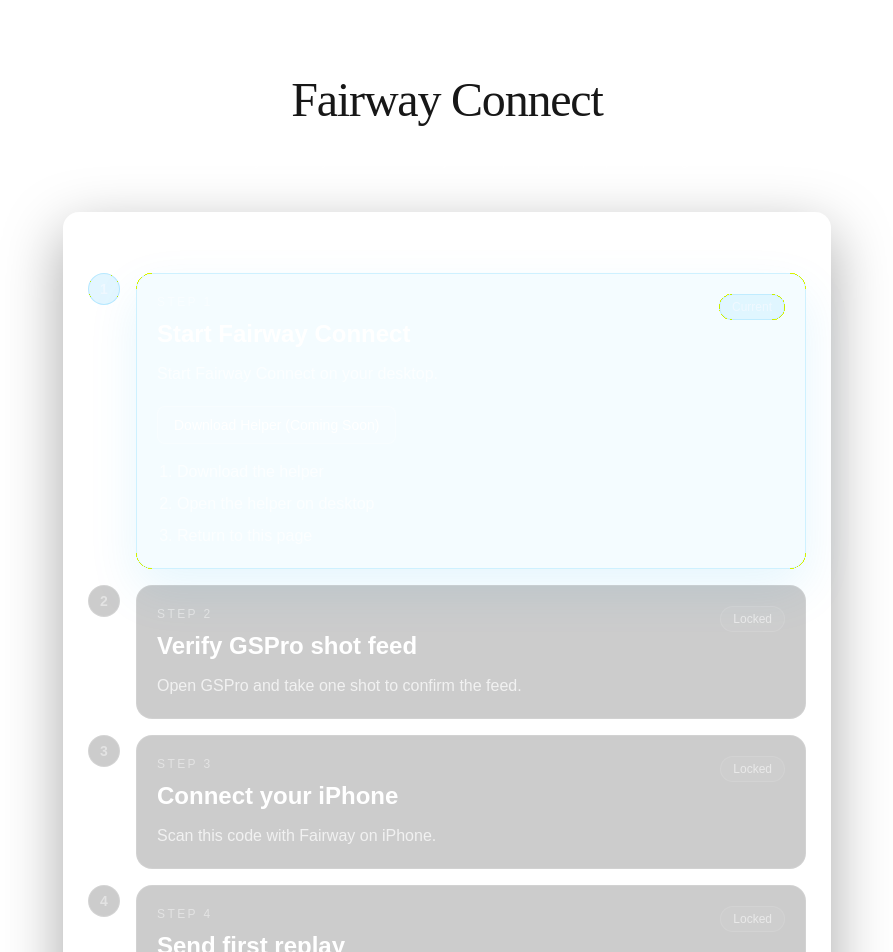
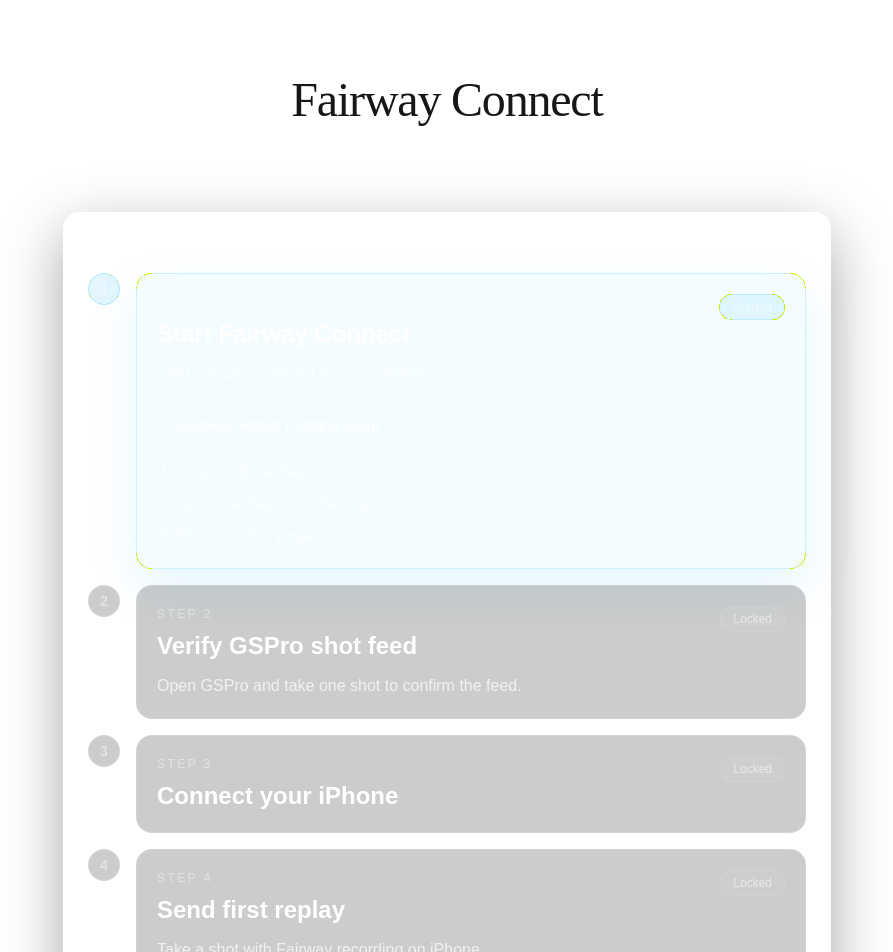
Before and after one commit to jamespoots/fairway-site, a Next.js app: page /connect in a window 1280 px wide. Shown: the top 952 px of the page, without its empty margins (193-1086 px from the left). Built offline with nearby package versions, Linux system fonts and the light colour scheme; no server answers.

Commit message:
copy: remove redundant step 3 body text

```diff
--- a/app/connect/page.tsx
+++ b/app/connect/page.tsx
@@ -225,7 +225,7 @@ function StepCard({
 }: {
   stepNumber: number;
   title: string;
-  copy: string;
+  copy?: string;
   status: LadderStepStatus;
   isLast: boolean;
   children?: ReactNode;
@@ -267,7 +267,7 @@ function StepCard({
           <div>
             <p className="text-xs uppercase tracking-[0.2em] text-white/45">Step {stepNumber}</p>
             <h2 className="mt-2 text-2xl font-semibold text-white">{title}</h2>
-            <p className="mt-3 max-w-2xl text-white/72">{copy}</p>
+            {copy ? <p className="mt-3 max-w-2xl text-white/72">{copy}</p> : null}
           </div>
 
           <span className={`inline-flex rounded-full px-3 py-1 text-xs font-medium ${badgeClassName}`}>
@@ -494,7 +494,7 @@ export default function ConnectPage() {
       : "Open GSPro and take one shot to confirm the feed.";
   const iphoneStepCopy = iphoneConnected
     ? "iPhone connected"
-    : "Scan this code with Fairway on iPhone.";
+    : undefined;
   const replayStepCopy = replayReceived
     ? "First replay received"
     : "Take a shot with Fairway recording on iPhone.";
```
